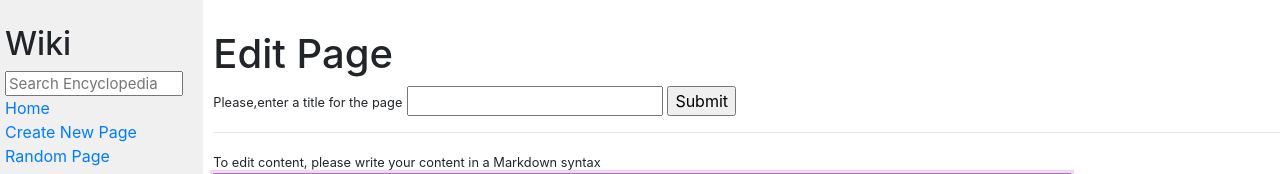
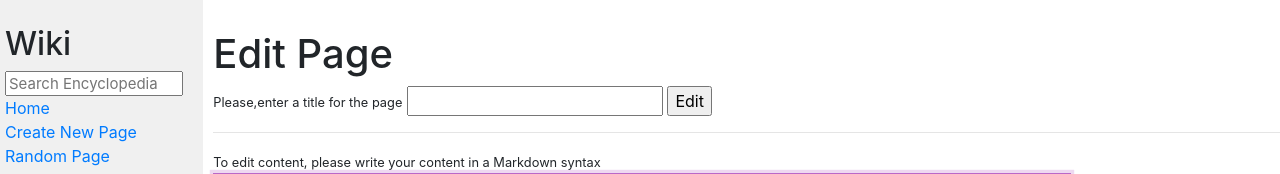
Before and after one commit to CarinaLR/WIKI, a Django app: page /wiki/edit_page in a window 1280 px wide. Shown: the top 174 px of the page. Run offline with Django 3.2, Linux system fonts and the light colour scheme; some libraries are stand-ins or nearby versions.

Commit message:
edit button

```diff
--- a/encyclopedia/templates/encyclopedia/edit_page.html
+++ b/encyclopedia/templates/encyclopedia/edit_page.html
@@ -10,7 +10,7 @@
         {% csrf_token %}
     <small>Please,enter a title for the page</small>
     <input type="text" name="title">
-    <input type="submit">
+    <input type="submit" value="Edit">
     <hr>
     <small>To edit content, please write your content in a Markdown syntax</small>
     <textarea name="content">{{ content }}</textarea>
--- a/encyclopedia/views.py
+++ b/encyclopedia/views.py
@@ -65,7 +65,7 @@ def edit_page(request):
     # Set variables
     title = request.POST.get("title")
     print("Text -", title)
-    initial = util.get_entry("text")
+
     return render(request, "encyclopedia/edit_page.html", {
         "content": util.get_entry(title)
     })
```
